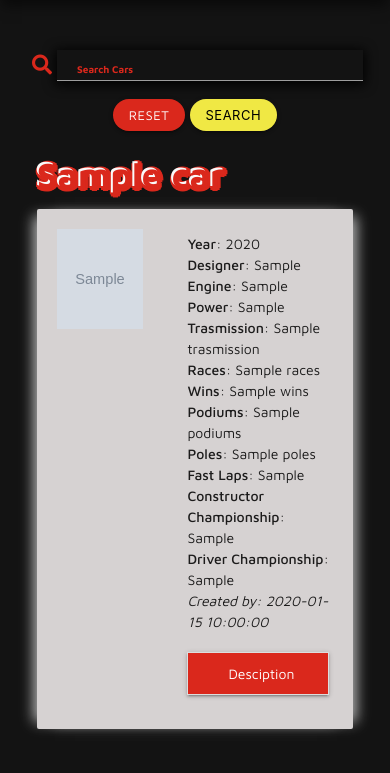
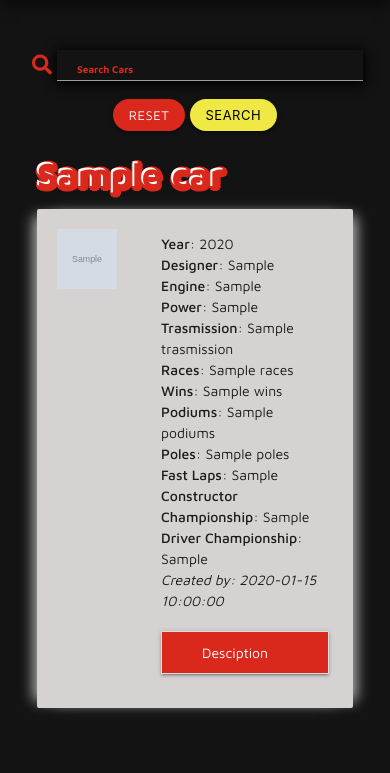
Before and after one commit to cartman1978/the-scuderia-ferrari_f1, a Flask app: page / in a window 390 px wide. Shown: the part 56-829 px from the top of the page. Run offline with Flask 2, Linux system fonts and the light colour scheme; grey boxes marked "Sample" are stand-in pictures; a database or web service that is not in the repository returns one stand-in record (values such as "Sample title"); some libraries are stand-ins or nearby versions.

Commit message:
reduced width of card-image

```diff
--- a/static/css/style.css
+++ b/static/css/style.css
@@ -247,7 +247,10 @@ h3, .profileHeader {
 }
 
 @media screen and (max-width: 414px) {
-    .card.horizontal .card-image {
-        max-width: 40%;
+    .card.horizontal .card-image img {
+        border-radius: 2px 0 0 2px;
+        padding: 2rem;
+        width: 10rem;
+        height: 10rem;
     }
 }
```
